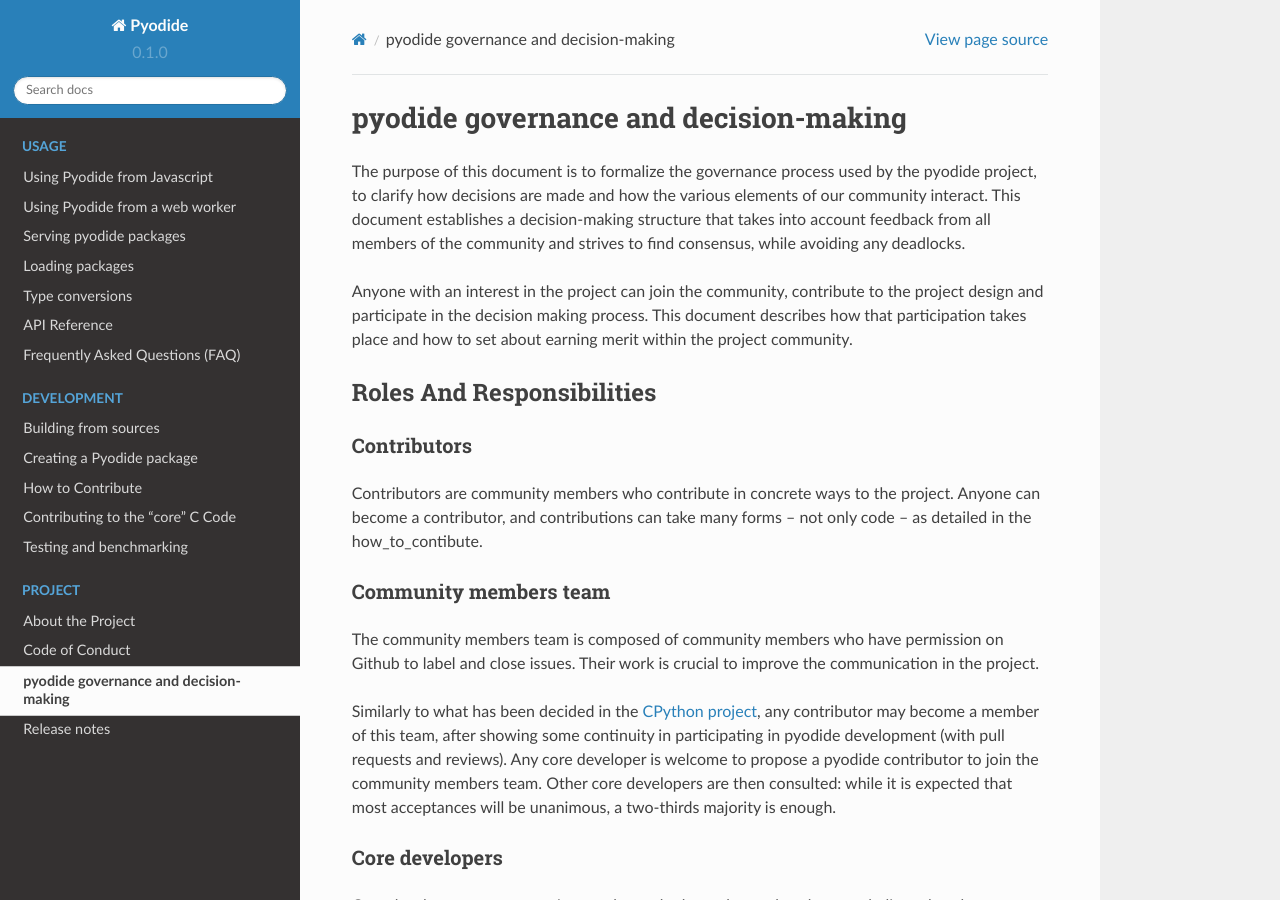
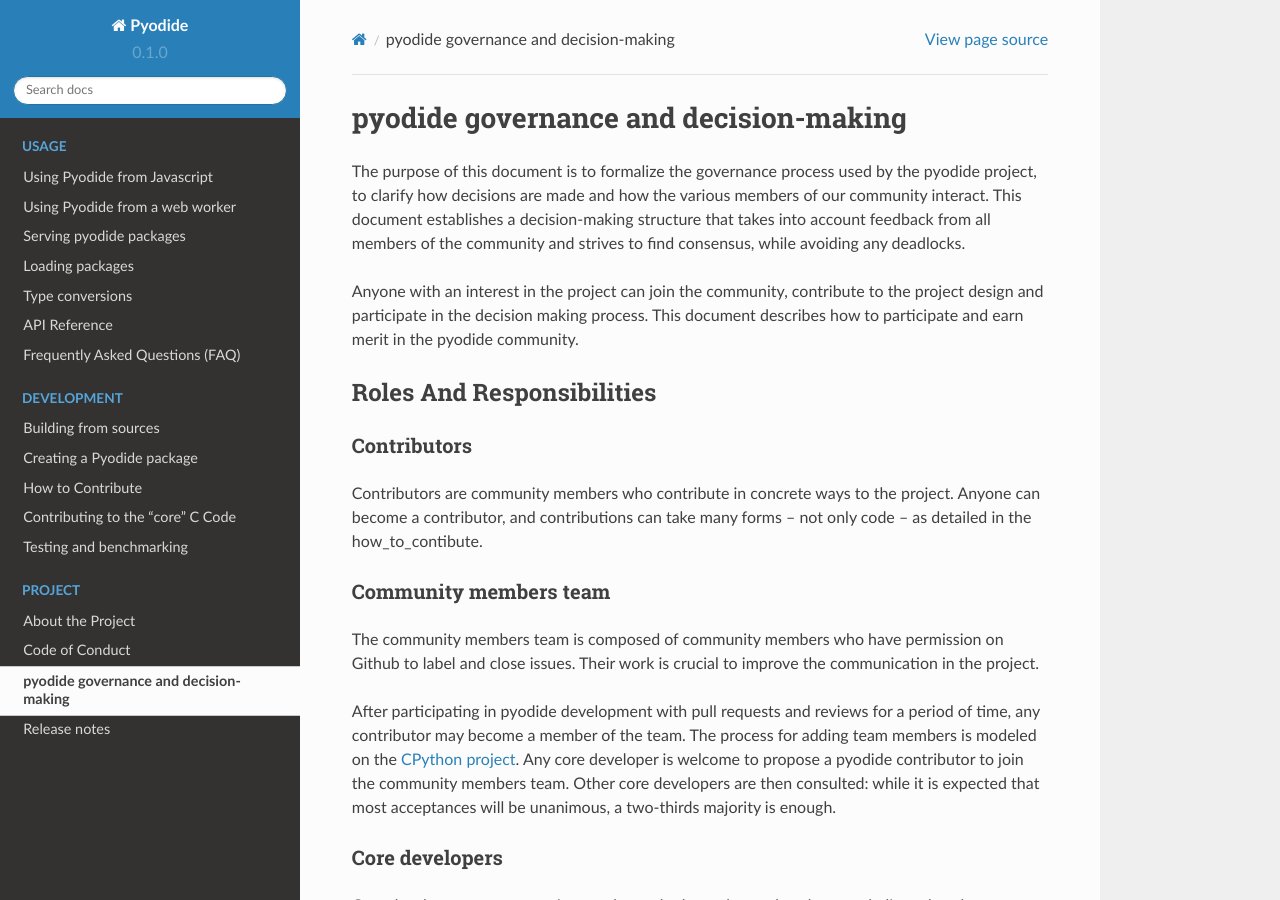
Before and after one commit to pyodide/pyodide, a Sphinx documentation site: the page built from docs/project/governance.md, in a window 1280 px wide and 900 px high. Built offline with Sphinx 7.4.7 and the Read the Docs theme 2.0.0, drawn with Linux system fonts in a browser that asks for light colours; the version number is read from the project's files by our own code.

Commit message:
Apply suggestions from code review
Co-authored-by: Hood Chatham <roberthoodchatham@gmail.com>

```diff
--- a/docs/project/governance.md
+++ b/docs/project/governance.md
@@ -2,7 +2,7 @@
 
 The purpose of this document is to formalize the governance process used by the
 pyodide project, to clarify how decisions are made and how the various
-elements of our community interact.
+members of our community interact.
 This document establishes a decision-making structure that takes into account
 feedback from all members of the community and strives to find consensus, while
 avoiding any deadlocks.
@@ -10,8 +10,7 @@
 Anyone with an
 interest in the project can join the community, contribute to the project
 design and participate in the decision making process. This document describes
-how that participation takes place and how to set about earning merit within
-the project community.
+how to participate and earn merit in the pyodide community.
 
 ## Roles And Responsibilities
 
@@ -27,11 +26,9 @@
 Github to label and close issues. Their work is
 crucial to improve the communication in the project.
 
-Similarly to what has been decided in the [CPython project](
-https://devguide.python.org/triaging/#becoming-a-member-of-the-python-triage-team),
-any contributor may become a member of this team, after
-showing some continuity in participating in pyodide
-development (with pull requests and reviews).
+After participating in pyodide development with pull requests and reviews for a period of time, any contributor may become a member of the team.
+The process for adding team members is modeled on the [CPython project](
+https://devguide.python.org/triaging/#becoming-a-member-of-the-python-triage-team).
 Any core developer is welcome to propose a pyodide contributor to join the
 community members team. Other core developers are then consulted: while it is expected
 that most acceptances will be unanimous, a two-thirds majority is enough.
```
